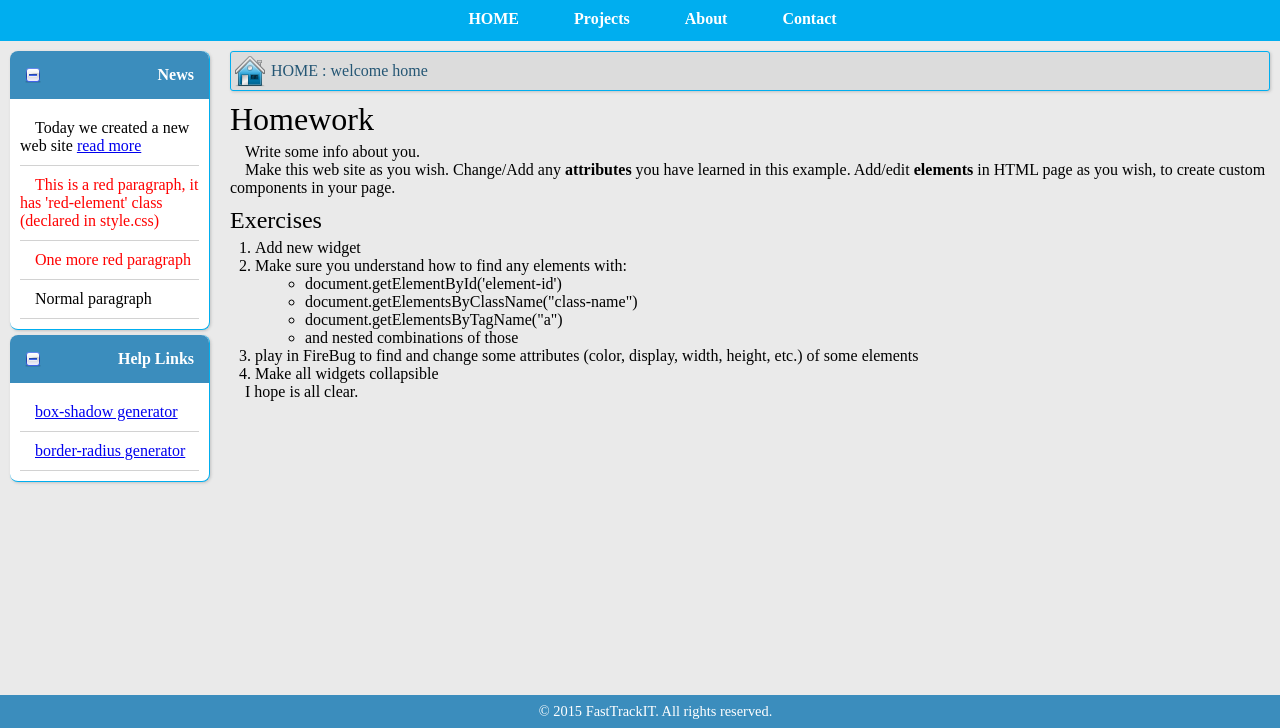
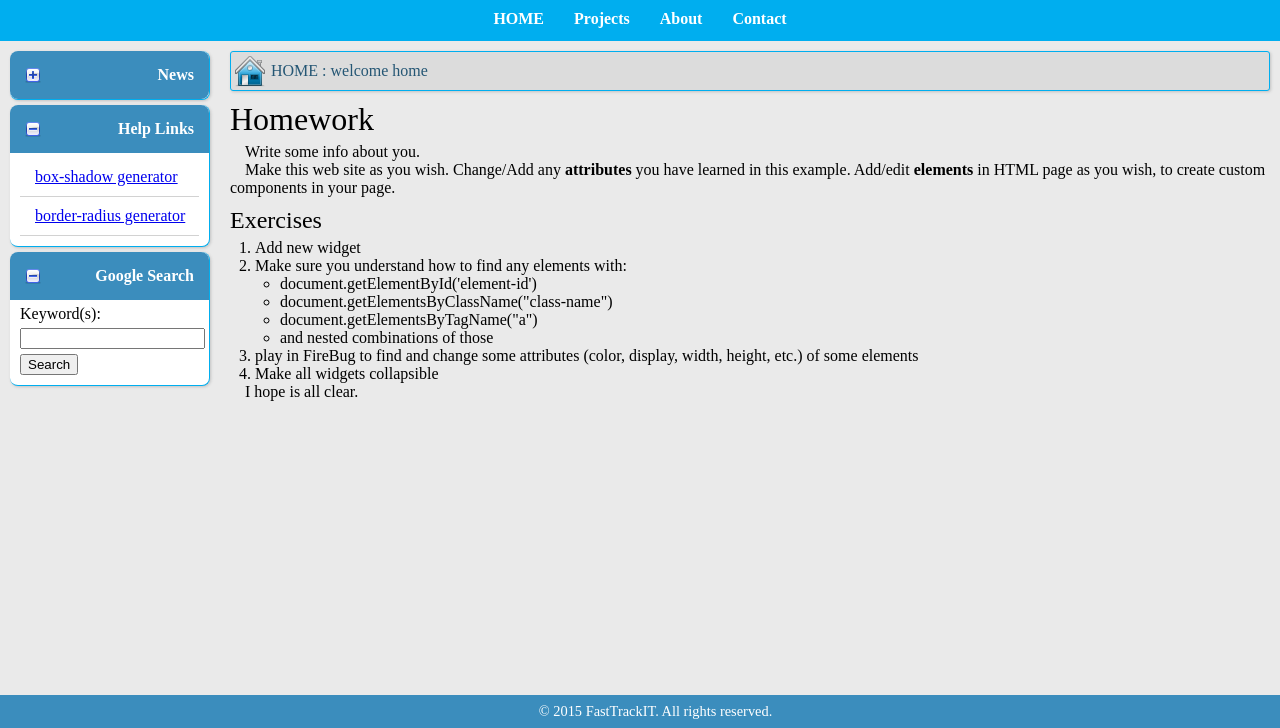
Before and after one commit to nmatei/web-programming-tutorial, a PHP site: page / in a window 1280 px wide. Shown: the part 72-800 px from the top of the page. Run offline with PHP 8.4, Linux system fonts and the light colour scheme.

Commit message:
add google search widget

```diff
--- a/css/style.css
+++ b/css/style.css
@@ -20,7 +20,7 @@ strong {
     font-weight: bold;
 }
 
-ul, li {
+ul, ol {
     margin-left: 25px;
 }
 
@@ -98,12 +98,15 @@ footer {
     padding: 10px 15px 10px 15px;
     display: block;
     height: 20px;
+    transition: .5s;
 }
 
 #top-menu div ul a:hover {
     color: #29a7e1;
-    /*background: #c7e6f5;*/
     background: #ffffff;
+}
+#top-menu div ul a:active {
+    background: #c7e6f5;
 }
 
 #left-bar {
@@ -133,7 +136,7 @@ footer {
 }
 
 .widget .content {
-    padding: 10px;
+    padding: 5px 10px 10px 10px;
 }
 
 .widget .content p {
@@ -150,6 +153,10 @@ footer {
     background-image: url("../img/toggle-expand.png");
 }
 
+#google-search #q{
+    margin: 5px 0;
+}
+
 #content {
     padding-left: 220px
 }
--- a/index.html
+++ b/index.html
@@ -30,7 +30,7 @@
 
     <div id="content-wrapper">
         <div id="left-bar">
-            <div id="news-widget" class="widget">
+            <div id="news-widget" class="widget collapsed">
                 <div class="header" title="Show/Hide content">News</div>
                 <div class="content">
                     <p>
@@ -54,6 +54,20 @@
                 <div class="content">
                     <p><a href="http://www.cssmatic.com/box-shadow" target="_blank">box-shadow generator</a></p>
                     <p><a href="http://www.cssmatic.com/border-radius" target="_blank">border-radius generator</a></p>
+                </div>
+            </div>
+
+            <div id="google-search" class="widget">
+                <div class="header">Google Search</div>
+                <div class="content">
+                    <form action="http://www.google.com/search" target="_blank">
+                        <label for="q">Keyword(s):</label>
+                        <input type="text" name="q" id="q">
+                        <input type="hidden" name="ie" value="utf-8">
+                        <input type="hidden" name="oe" value="utf-8">
+                        <input type="hidden" name="as_sitesearch" value="fasttrackit.org">
+                        <input type="submit" value="Search">
+                    </form>
                 </div>
             </div>
         </div>
```
Also changed, not shown: README.md.
